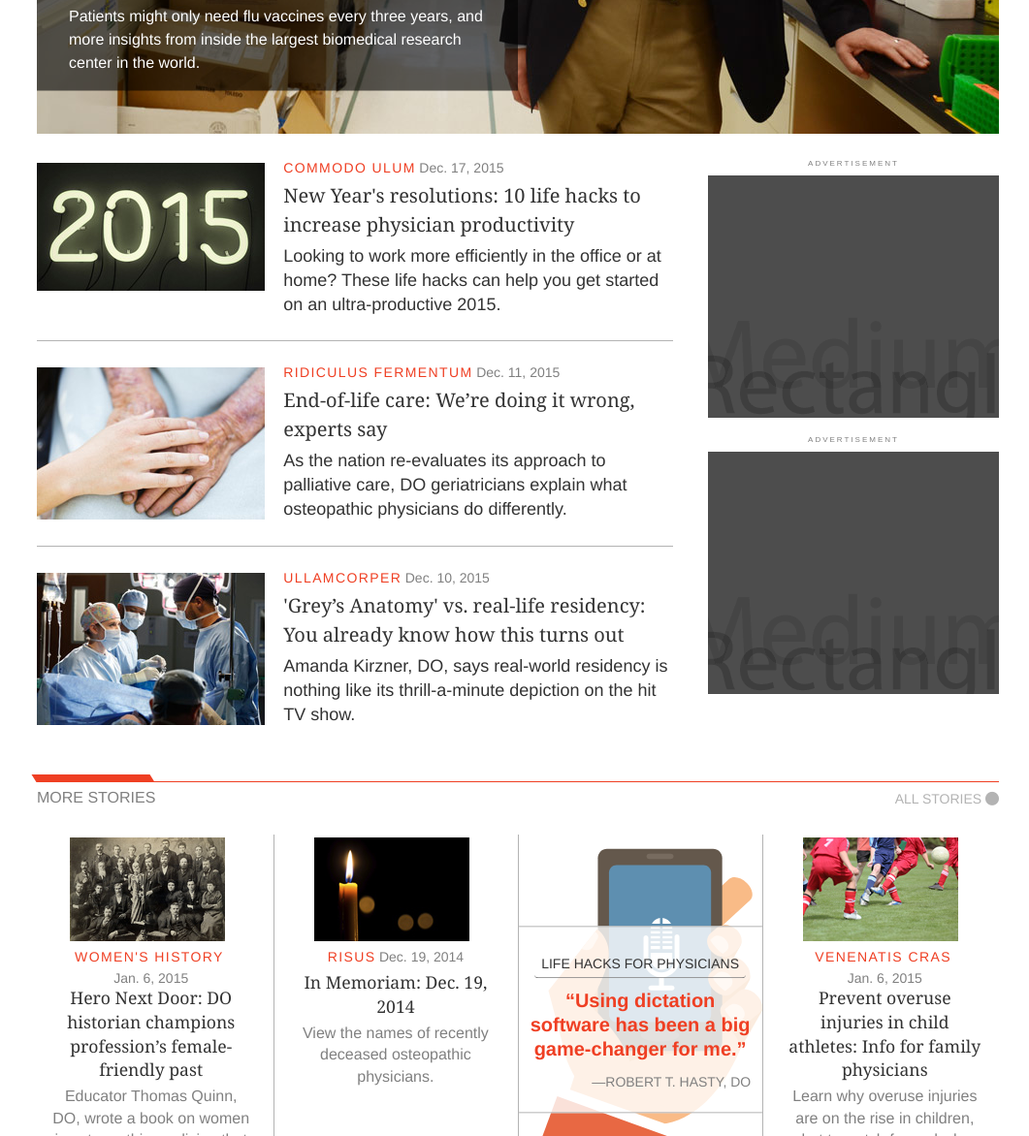
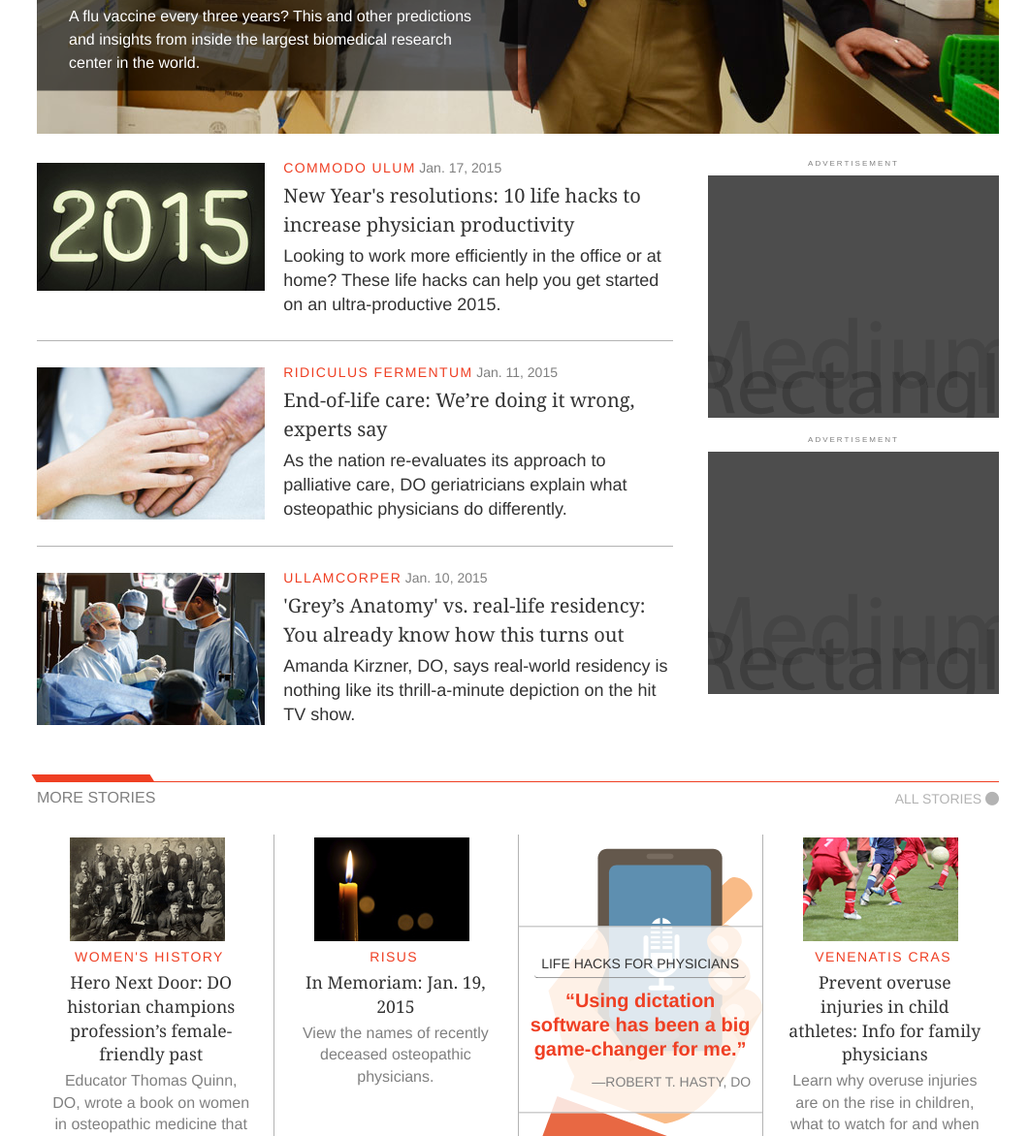
Before and after one commit to pjsinco/eo-build, a plain HTML site: page front-page.html in a window 1280 px wide. Shown: the part 668-1840 px from the top of the page at 97% size, without its empty margins (106-1167 px from the left). Drawn offline with Linux system fonts and the light colour scheme.

Commit message:
changes front page

```diff
--- a/css/style.css
+++ b/css/style.css
@@ -2210,64 +2210,60 @@ figure {
   display: none;
   font-size: .875em;
   color: #808080; }
-  @media screen and (min-width: 36em) {
-    /* line 97, ../../../components/sass/modules/_f-item.scss */
-    .f-item__date, .f-item__date--major, .f-item__date--minor, .spotlight__date {
-      display: inline-block; } }
 
 @media screen and (min-width: 48em) {
-  /* line 107, ../../../components/sass/modules/_f-item.scss */
+  /* line 104, ../../../components/sass/modules/_f-item.scss */
   .f-item {
     padding-left: 1em;
     padding-right: 1em;
     margin-bottom: 0;
     text-align: center; }
-    /* line 116, ../../../components/sass/modules/_f-item.scss */
+    /* line 113, ../../../components/sass/modules/_f-item.scss */
     .f-item:not(:last-child) {
       border: 0; } }
 @media screen and (min-width: 50.5625em) {
-  /* line 107, ../../../components/sass/modules/_f-item.scss */
+  /* line 104, ../../../components/sass/modules/_f-item.scss */
   .f-item {
     /*margin-bottom: 1em;*/ } }
 @media screen and (min-width: 64em) {
-  /* line 107, ../../../components/sass/modules/_f-item.scss */
+  /* line 104, ../../../components/sass/modules/_f-item.scss */
   .f-item {
     /*margin-bottom: 1.5em;*/ } }
 @media screen and (min-width: 48em) {
-  /* line 129, ../../../components/sass/modules/_f-item.scss */
+  /* line 126, ../../../components/sass/modules/_f-item.scss */
   .f-item--full {
     padding-left: 0 !important;
     padding-right: 0 !important; } }
 @media screen and (min-width: 48em) {
-  /* line 143, ../../../components/sass/modules/_f-item.scss */
+  /* line 140, ../../../components/sass/modules/_f-item.scss */
   .f-item--major:not(:last-of-type) {
     padding-bottom: 1em; } }
 @media screen and (min-width: 64em) {
-  /* line 139, ../../../components/sass/modules/_f-item.scss */
+  /* line 136, ../../../components/sass/modules/_f-item.scss */
   .f-item--major {
     margin-bottom: 1.5em;
     /*padding-bottom: 1.5em;*/ }
-    /* line 151, ../../../components/sass/modules/_f-item.scss */
+    /* line 148, ../../../components/sass/modules/_f-item.scss */
     .f-item--major:not(:last-of-type) {
       padding-bottom: 1.5em; } }
-/* line 157, ../../../components/sass/modules/_f-item.scss */
+/* line 154, ../../../components/sass/modules/_f-item.scss */
 .f-item--minor {
   top: .375em; }
-/* line 166, ../../../components/sass/modules/_f-item.scss */
+/* line 163, ../../../components/sass/modules/_f-item.scss */
 .f-item__fig {
   top: .1875em; }
   @media screen and (min-width: 48em) {
-    /* line 166, ../../../components/sass/modules/_f-item.scss */
+    /* line 163, ../../../components/sass/modules/_f-item.scss */
     .f-item__fig {
       float: none;
       margin-bottom: .5em; } }
-  /* line 175, ../../../components/sass/modules/_f-item.scss */
+  /* line 172, ../../../components/sass/modules/_f-item.scss */
   .f-item__fig--major {
     top: .1875em; }
-  /* line 180, ../../../components/sass/modules/_f-item.scss */
+  /* line 177, ../../../components/sass/modules/_f-item.scss */
   .f-item__fig--minor {
     top: .375em; }
-    /* line 184, ../../../components/sass/modules/_f-item.scss */
+    /* line 181, ../../../components/sass/modules/_f-item.scss */
     .f-item__fig--minor:after {
       position: absolute;
       top: 0;
@@ -2278,25 +2274,25 @@ figure {
       background-color: #105acd;
       opacity: .5; }
 @media screen and (min-width: 48em) {
-  /* line 198, ../../../components/sass/modules/_f-item.scss */
+  /* line 195, ../../../components/sass/modules/_f-item.scss */
   .f-item__body {
     clear: left; } }
 @media screen and (min-width: 48em) {
-  /* line 203, ../../../components/sass/modules/_f-item.scss */
+  /* line 200, ../../../components/sass/modules/_f-item.scss */
   .f-item__body--major {
     margin-left: 15.890625em; } }
 @media screen and (min-width: 48em) {
-  /* line 218, ../../../components/sass/modules/_f-item.scss */
+  /* line 215, ../../../components/sass/modules/_f-item.scss */
   .f-item__head--major, .spotlight__head {
     font-size: 1.25em;
     line-height: 1.5; } }
-/* line 232, ../../../components/sass/modules/_f-item.scss */
+/* line 229, ../../../components/sass/modules/_f-item.scss */
 .f-item__link {
   color: inherit;
   display: block;
   /*@include breakpoint($screen $xlarge-start) {*/ }
   @media screen and (min-width: 48em) {
-    /* line 232, ../../../components/sass/modules/_f-item.scss */
+    /* line 229, ../../../components/sass/modules/_f-item.scss */
     .f-item__link {
       -webkit-transition: color .25s ease;
               transition: color .25s ease; }
@@ -2308,13 +2304,17 @@ figure {
         text-decoration: none;
         color: #ef3f23; } }
 @media screen and (min-width: 48em) {
-  /* line 243, ../../../components/sass/modules/_f-item.scss */
+  /* line 240, ../../../components/sass/modules/_f-item.scss */
   .f-item__body-text {
     color: #808080; } }
 @media screen and (min-width: 48em) {
-  /* line 250, ../../../components/sass/modules/_f-item.scss */
+  /* line 247, ../../../components/sass/modules/_f-item.scss */
   .f-item__body-text--major, .spotlight__body-text {
     font-size: 1.125em; } }
+@media screen and (min-width: 36em) {
+  /* line 264, ../../../components/sass/modules/_f-item.scss */
+  .f-item__date--major {
+    display: inline-block; } }
 
 /* line 1, ../../../components/sass/modules/_f-row.scss */
 .f-row {
--- a/front-page.html
+++ b/front-page.html
@@ -72,7 +72,7 @@
             <div class="super__body">
               <h5 class="super__kicker">Porta Parturient</h5><span class="super__date">Jan. 21, 2015</span>
               <h1 class="super__head"><a href="#" class="super__link">Tales from the front lines of vaccine research at the NIH</a></h1>
-              <p class="super__body-text">Patients might only need flu vaccines every three years, and more insights from inside the largest biomedical research center in the world.</p>
+              <p class="super__body-text">A flu vaccine every three years? This and other predictions and insights from inside the largest biomedical research center in the world.</p>
             </div>
           </div>
         </div>
@@ -82,7 +82,7 @@
           <article class="f-item--major">
             <figure class="f-item__fig--major"><a href="#"><img src="img/2015235.jpg" alt="2015235" class="image__img"></a></figure>
             <div class="f-item__body--major">
-              <h5 class="f-item__kicker--major">Commodo Ulum</h5><span class="f-item__date--major">Dec. 17, 2015</span>
+              <h5 class="f-item__kicker--major">Commodo Ulum</h5><span class="f-item__date--major">Jan. 17, 2015</span>
               <h2 class="f-item__head--major"><a href="#" class="f-item__link">New Year's resolutions: 10 life hacks to increase physician productivity</a></h2>
               <p class="f-item__body-text--major">Looking to work more efficiently in the office or at home? These life hacks can help you get started on an ultra-productive 2015.</p>
             </div>
@@ -90,7 +90,7 @@
           <article class="f-item--major">
             <figure class="f-item__fig--major"><a href="#"><img src="img/hands235.jpg" alt="hands235" class="image__img"></a></figure>
             <div class="f-item__body--major">
-              <h5 class="f-item__kicker--major">Ridiculus Fermentum</h5><span class="f-item__date--major">Dec. 11, 2015</span>
+              <h5 class="f-item__kicker--major">Ridiculus Fermentum</h5><span class="f-item__date--major">Jan. 11, 2015</span>
               <h2 class="f-item__head--major"><a href="#" class="f-item__link">End-of-life care: We’re doing it wrong, experts say</a></h2>
               <p class="f-item__body-text--major">As the nation re-evaluates its approach to palliative care, DO geriatricians explain what osteopathic physicians do differently.</p>
             </div>
@@ -98,7 +98,7 @@
           <article class="f-item--major">
             <figure class="f-item__fig--major"><a href="#"><img src="img/greys235.jpg" alt="greys235" class="image__img"></a></figure>
             <div class="f-item__body--major">
-              <h5 class="f-item__kicker--major">Ullamcorper</h5><span class="f-item__date--major">Dec. 10, 2015</span>
+              <h5 class="f-item__kicker--major">Ullamcorper</h5><span class="f-item__date--major">Jan. 10, 2015</span>
               <h2 class="f-item__head--major"><a href="#" class="f-item__link">'Grey’s Anatomy' vs. real-life residency: You already know how this turns out</a></h2>
               <p class="f-item__body-text--major">Amanda Kirzner, DO, says real-world residency is nothing like its thrill-a-minute depiction on the hit TV show.</p>
             </div>
@@ -137,8 +137,8 @@
           <article>
             <figure class="f-item__fig"><a href="#"><img src="img/inmem160.jpg" alt="aguwa160" class="image__img"></a></figure>
             <div class="f-item__body">
-              <h5 class="f-item__kicker">Risus</h5><span class="f-item__date">Dec. 19, 2014</span>
-              <h2 class="f-item__head"><a href="#" class="f-item__link">In Memoriam: Dec. 19, 2014</a></h2>
+              <h5 class="f-item__kicker">Risus</h5><span class="f-item__date">Jan. 19, 2015</span>
+              <h2 class="f-item__head"><a href="#" class="f-item__link">In Memoriam: Jan. 19, 2015</a></h2>
               <p class="f-item__body-text">View the names of recently deceased osteopathic physicians.</p>
             </div>
           </article>
```
